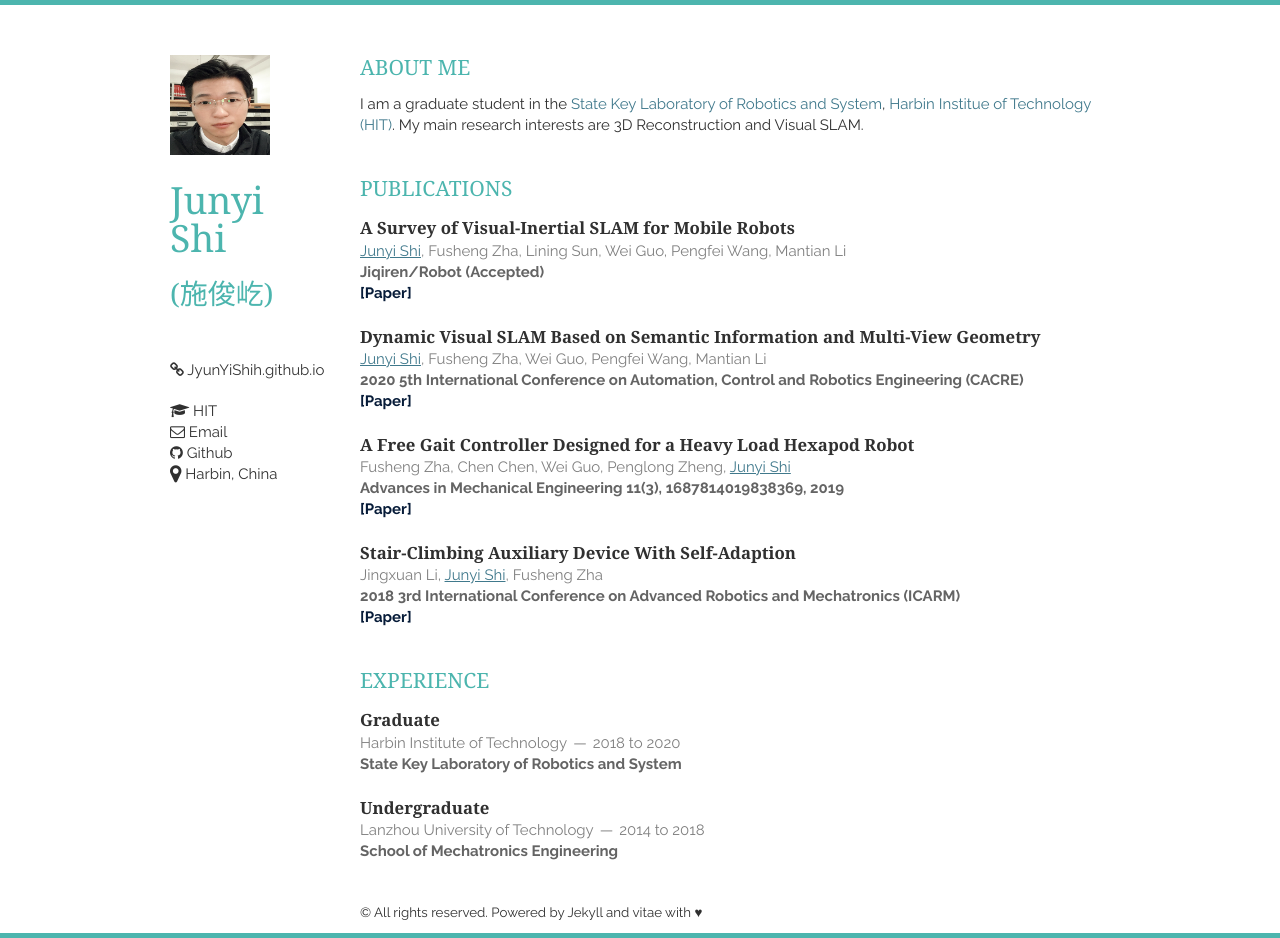
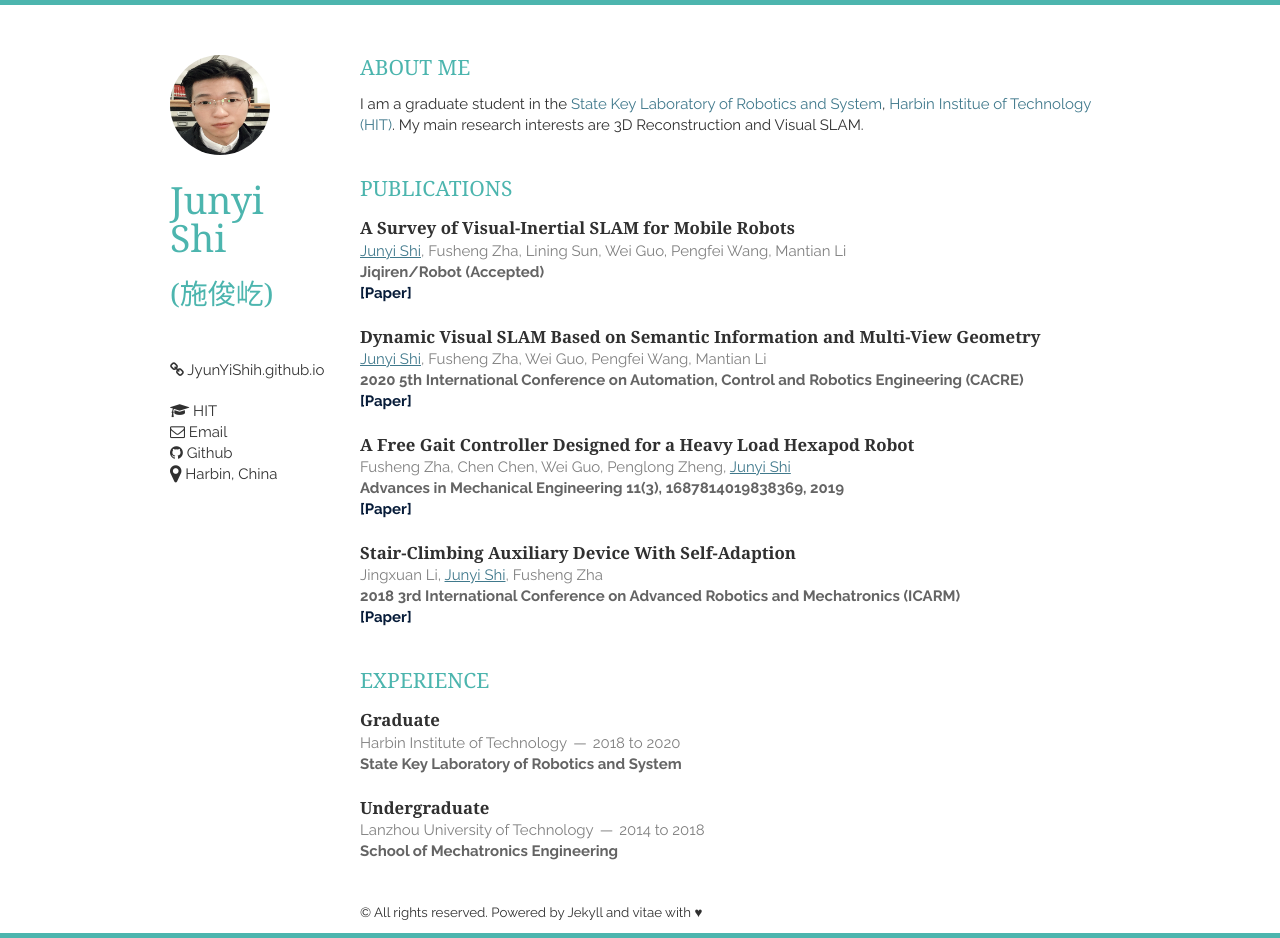
Before and after one commit to JunYiShih/JunYiShih.github.io, a Jekyll site: the page built from index.html, in a window 1280 px wide. Built offline with Jekyll 4.4.1, drawn with Linux system fonts in a browser that asks for light colours; nearby versions of some CDN libraries; the list of posts is cut into pages by our own code; a style sheet for code colours, icons or effects is not loaded.

Commit message:
Update layout.css

```diff
--- a/static/css/layout.css
+++ b/static/css/layout.css
@@ -33,9 +33,9 @@ p, address {
 .me {
     width: 100px;
     height: 100px;
-    /* border-radius: 50px;
+    border-radius: 50px;
     -webkit-border-radius: 50px;
-    -moz-border-radius: 50px; */
+    -moz-border-radius: 50px;
     margin-bottom: 20px;
 }
 
```
